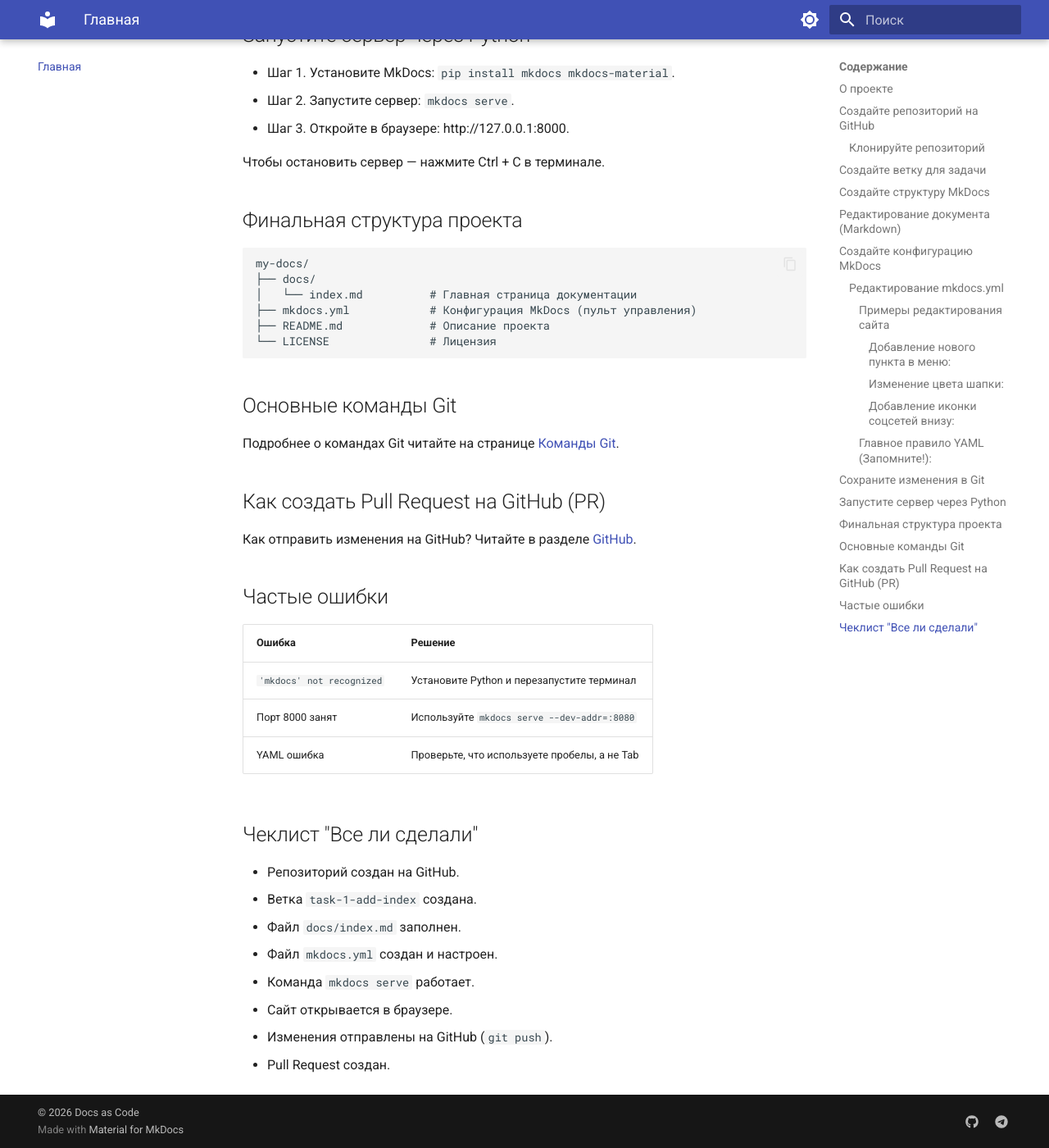
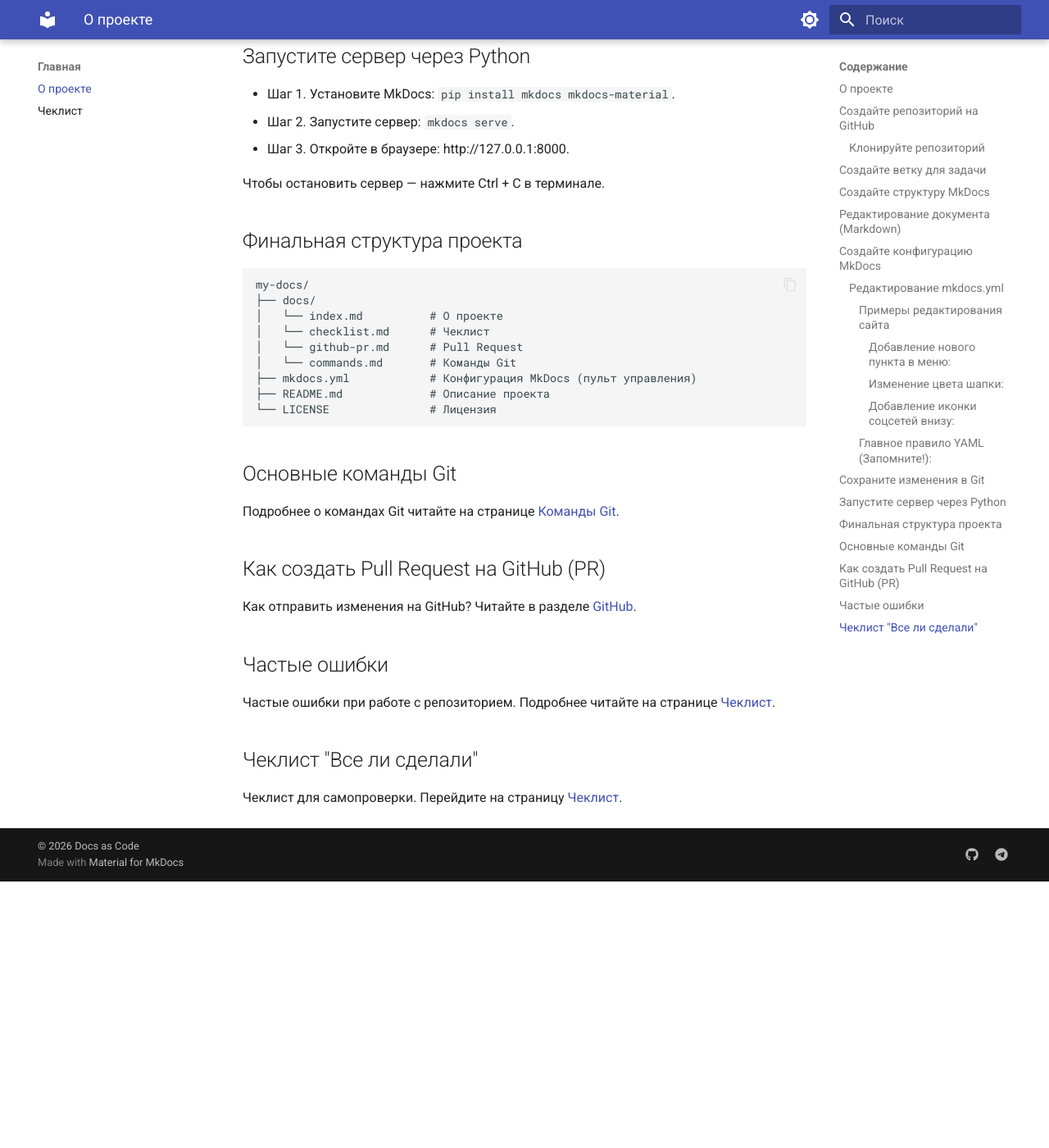
Before and after one commit to AlinARinAtovNa/manual, an MkDocs documentation site: the page built from docs/index.md, in a window 1280 px wide and 1400 px high, scrolled down 4368 px. Shown: the whole window at 82% size. Built offline with MkDocs 1.6.1 and Material for MkDocs 9.7.7, drawn with Linux system fonts in a browser that asks for light colours; after the commit the page ends 5443 px from its top, so only the background shows below that; some of the changed text lies outside the part shown.

Commit message:
Доработка

```diff
--- a/docs/index.md
+++ b/docs/index.md
@@ -42,7 +42,9 @@
 ## Создайте структуру MkDocs
 Создайте папку для документации: `mkdir docs`.
 
-Создайте главный файл документации: `type nul > docs/index.md`.
+Создайте главный файл документации:
+- Для Windows: `type nul > docs/index.md`.
+- Для Mac/Linux**: `touch docs/index.md`.
 
 Откройте файл в VS Code: `code docs/index.md`.
 
@@ -161,7 +163,10 @@
 
     my-docs/
     ├── docs/
-    │   └── index.md          # Главная страница документации
+    │   └── index.md          # О проекте
+    │   └── checklist.md      # Чеклист
+    │   └── github-pr.md      # Pull Request
+    │   └── commands.md       # Команды Git
     ├── mkdocs.yml            # Конфигурация MkDocs (пульт управления)
     ├── README.md             # Описание проекта
     └── LICENSE               # Лицензия
@@ -176,19 +181,8 @@
 
 ## Частые ошибки
 
-| Ошибка | Решение |
-|--------|---------|
-| `'mkdocs' not recognized` | Установите Python и перезапустите терминал |
-| Порт 8000 занят | Используйте `mkdocs serve --dev-addr=:8080` |
-| YAML ошибка | Проверьте, что используете пробелы, а не Tab |
+Частые ошибки при работе с репозиторием. Подробнее читайте на странице [Чеклист](checklist.md).
 
 ## Чеклист "Все ли сделали"
 
-- Репозиторий создан на GitHub.
-- Ветка `task-1-add-index` создана.
-- Файл `docs/index.md` заполнен.
-- Файл `mkdocs.yml` создан и настроен.
-- Команда `mkdocs serve` работает.
-- Сайт открывается в браузере.
-- Изменения отправлены на GitHub (`git push`).
-- Pull Request создан.
+Чеклист для самопроверки. Перейдите на страницу [Чеклист](checklist.md).
--- a/mkdocs.yml
+++ b/mkdocs.yml
@@ -6,9 +6,13 @@
 
 # Навигация по сайту
 nav:                                                                  # В шапке и боковом меню будут три раздела
-  - Главная: index.md
-  - GitHub PR: github-pr.md
-  - Команды: commands.md
+  - Главная:
+      - О проекте: index.md
+      - Чеклист: checklist.md
+  - GitHub:
+      - Pull Request: github-pr.md
+  - Команды:
+      - Git: commands.md
 
 # Тема оформления
 theme:
@@ -53,6 +57,3 @@
 
 # Копирайт в подвале
 copyright: © 2026 Docs as Code
-
-extra_css:
-  - docs/stylesheets/extra.css                                                # Дополнительный документ, где можно менять цвета, шрифты, отступы и т.д.
```
Also changed, not shown: docs/checklist.md (added, +10 -0 lines), docs/mistakes.md (added, +7 -0 lines).
